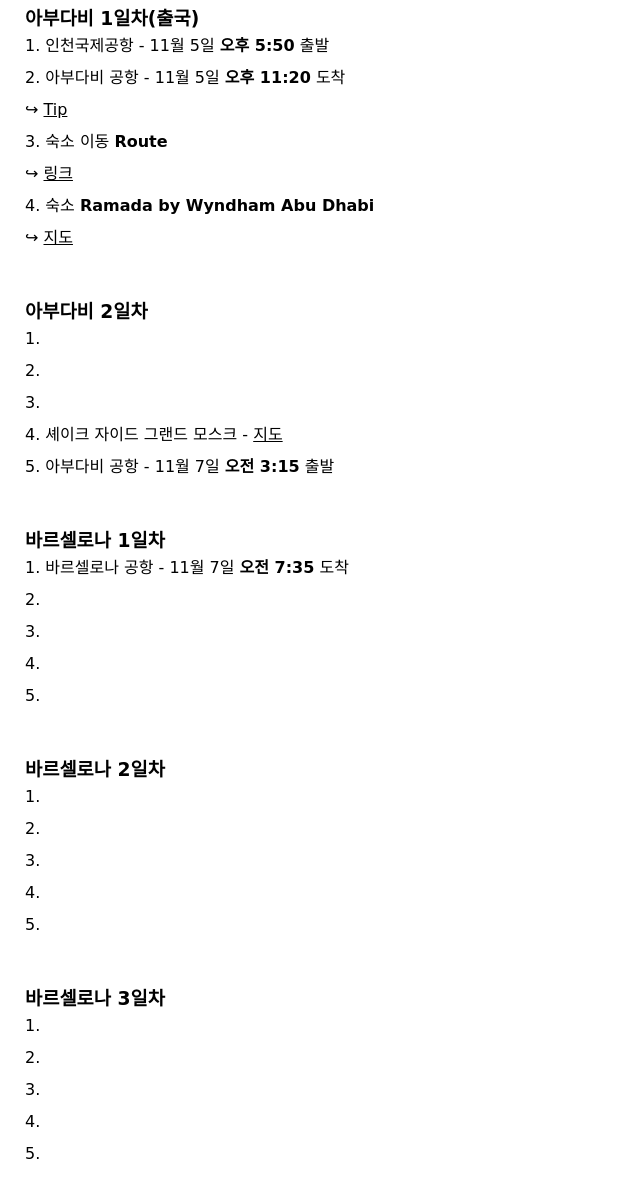
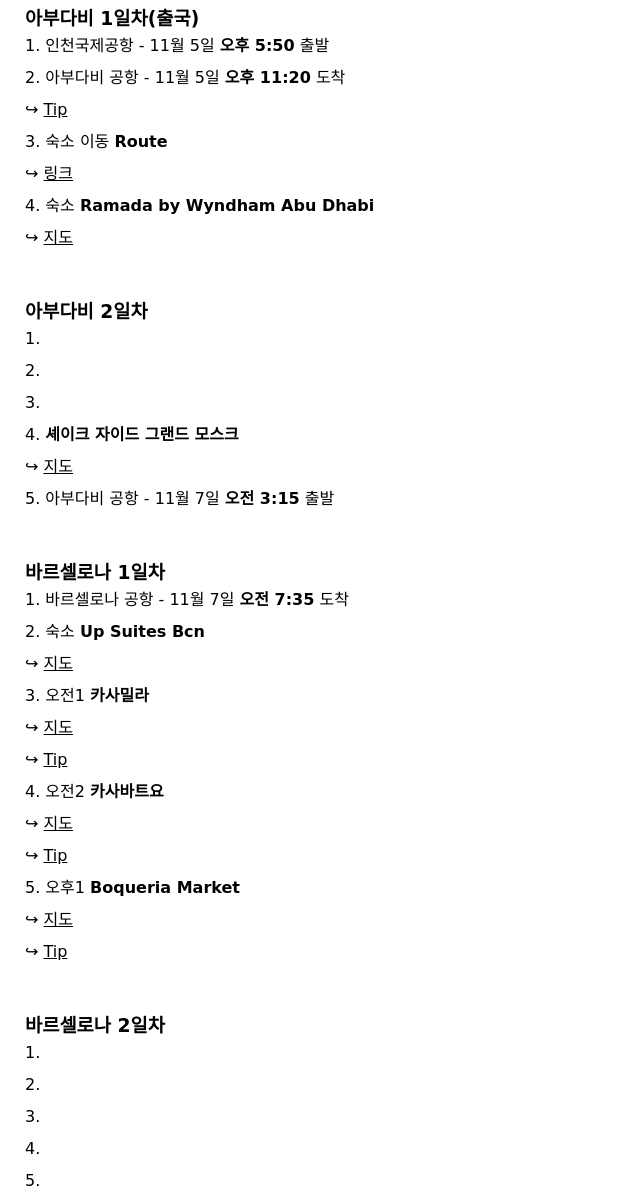
Before and after one commit to Chany-Park/Plan_Honeymoon, a plain HTML site: page index.html in a window 1280 px wide. Shown: the part 274-1474 px from the top of the page, without its empty margins (0-640 px from the left). Drawn offline with Linux system fonts and the light colour scheme; a web font is replaced by a local one.

Commit message:
Update index.html

```diff
--- a/index.html
+++ b/index.html
@@ -124,8 +124,8 @@
 				1. <br>
 				2. <br>
 				3. <br>
-				4. 셰이크 자이드 그랜드 모스크
-				- <a href="https://www.google.com/maps/place/%EC%85%B0%EC%9D%B4%ED%81%AC+%EC%9E%90%EC%9D%B4%EB%93%9C+%EA%B7%B8%EB%9E%9C%EB%93%9C+%EB%AA%A8%EC%8A%A4%ED%81%AC/@24.4128383,54.4727867,17z/data=!3m1!4b1!4m5!3m4!1s0x3e5e4273e8dafe49:0x248fbbcbefe2afc7!8m2!3d24.4128334!4d54.4749754?authuser=0&hl=ko"> 지도 </a><br>
+				4. <b>셰이크 자이드 그랜드 모스크</b><br>
+				 ↪ <a href="https://www.google.com/maps/place/%EC%85%B0%EC%9D%B4%ED%81%AC+%EC%9E%90%EC%9D%B4%EB%93%9C+%EA%B7%B8%EB%9E%9C%EB%93%9C+%EB%AA%A8%EC%8A%A4%ED%81%AC/@24.4128383,54.4727867,17z/data=!3m1!4b1!4m5!3m4!1s0x3e5e4273e8dafe49:0x248fbbcbefe2afc7!8m2!3d24.4128334!4d54.4749754?authuser=0&hl=ko"> 지도 </a><br>
 				5. 아부다비 공항 - 11월 7일 <b>오전 3:15</b> 출발 <br>
 				<br>
 			</p>
@@ -133,10 +133,17 @@
 		<h3> 바르셀로나 1일차 </h3>
 			<p class="poem">
 				1. 바르셀로나 공항 - 11월 7일 <b>오전 7:35</b> 도착 <br>
-				2. <br>
-				3. <br>
-				4. <br>
-				5. <br>
+				2. 숙소 <b>Up Suites Bcn</b><br>
+				 ↪ <a href="https://www.google.com/maps/place/Up+Suites+BCN+-+WEB+OFICIAL%C2%AE/@41.386273,2.152363,17z/data=!3m1!4b1!4m8!3m7!1s0x12a4a27fc09c55fb:0x2efb3a1b18d8fb18!5m2!4m1!1i2!8m2!3d41.3862607!4d2.1545625?authuser=0&hl=ko"> 지도 </a><br>
+				3. 오전1 <b>카사밀라</b><br>
+				 ↪ <a href="https://www.google.com/maps/place/%EC%B9%B4%EC%82%AC+%EB%B0%80%EB%9D%BC/@41.3952195,2.1597137,17z/data=!3m2!4b1!5s0x12a4a2938498d7d1:0x46144f3c1fee22fb!4m5!3m4!1s0x12a4a293998ae1d5:0xc49fa3624f371e6a!8m2!3d41.3952155!4d2.1619024?authuser=0&hl=ko"> 지도 </a><br>
+				 ↪ <a href=""> Tip </a><br>
+				4. 오전2 <b>카사바트요</b><br>
+				 ↪ <a href="https://www.google.com/maps/place/%EC%B9%B4%EC%82%AC+%EB%B0%94%ED%8A%B8%EC%9A%94/@41.3952195,2.1597137,17z/data=!4m5!3m4!1s0x12a4a2ed494b4161:0x40d2782f9e2e4e0f!8m2!3d41.3917281!4d2.1649487?authuser=0&hl=ko"> 지도 </a><br>
+				 ↪ <a href=""> Tip </a><br>
+				5. 오후1 <b>Boqueria Market</b><br>
+				 ↪ <a href="https://www.google.com/maps/place/%EB%9D%BC+%EB%B3%B4%EC%BC%80%EB%A6%AC%EC%95%84/@41.3817439,2.1693966,17z/data=!3m1!4b1!4m5!3m4!1s0x12a4a2f7b51e5a01:0x860ac654dc73add5!8m2!3d41.3817399!4d2.1715853?authuser=0&hl=ko"> 지도 </a><br>
+				 ↪ <a href=""> Tip </a><br>
 				<br>
 			</p>
 
```
